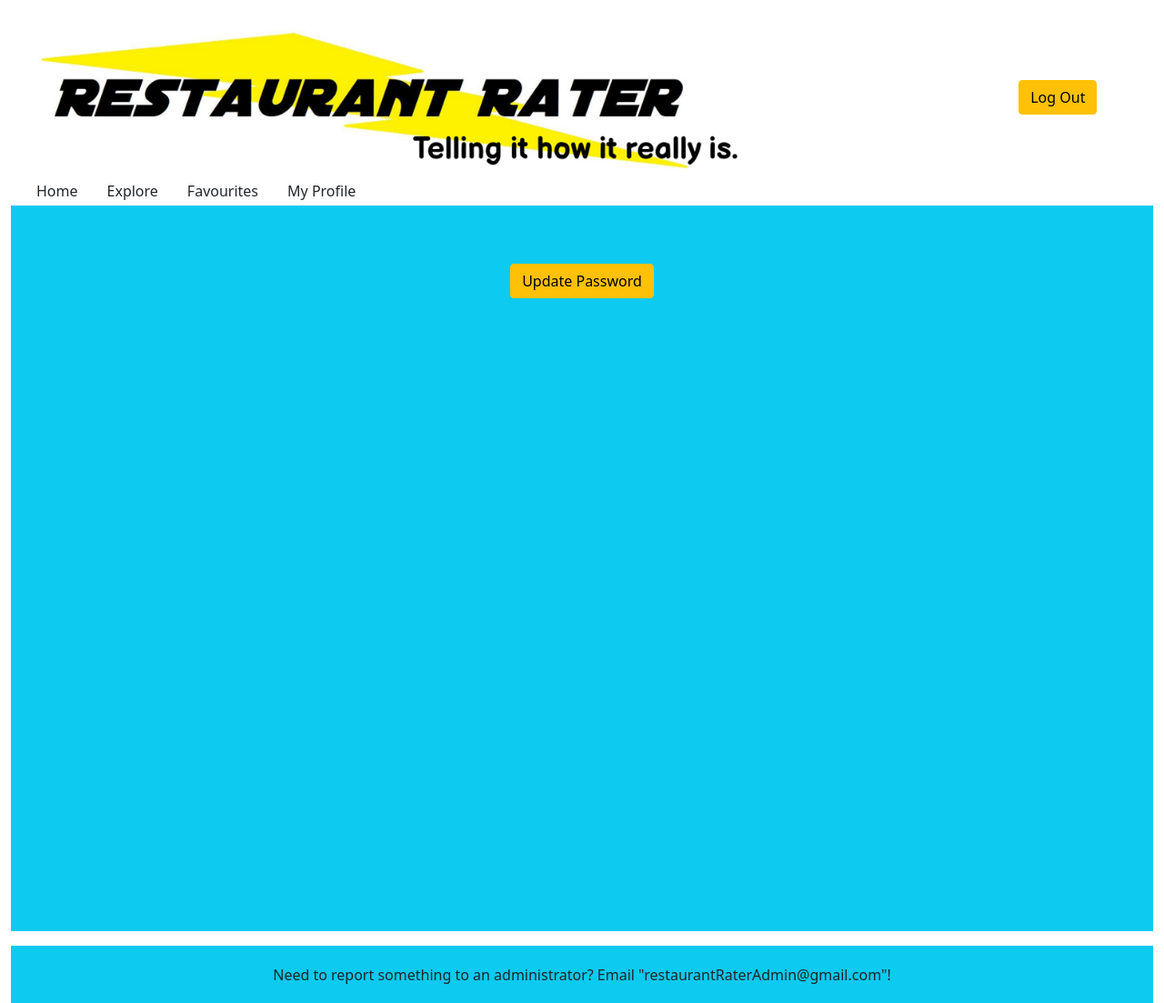
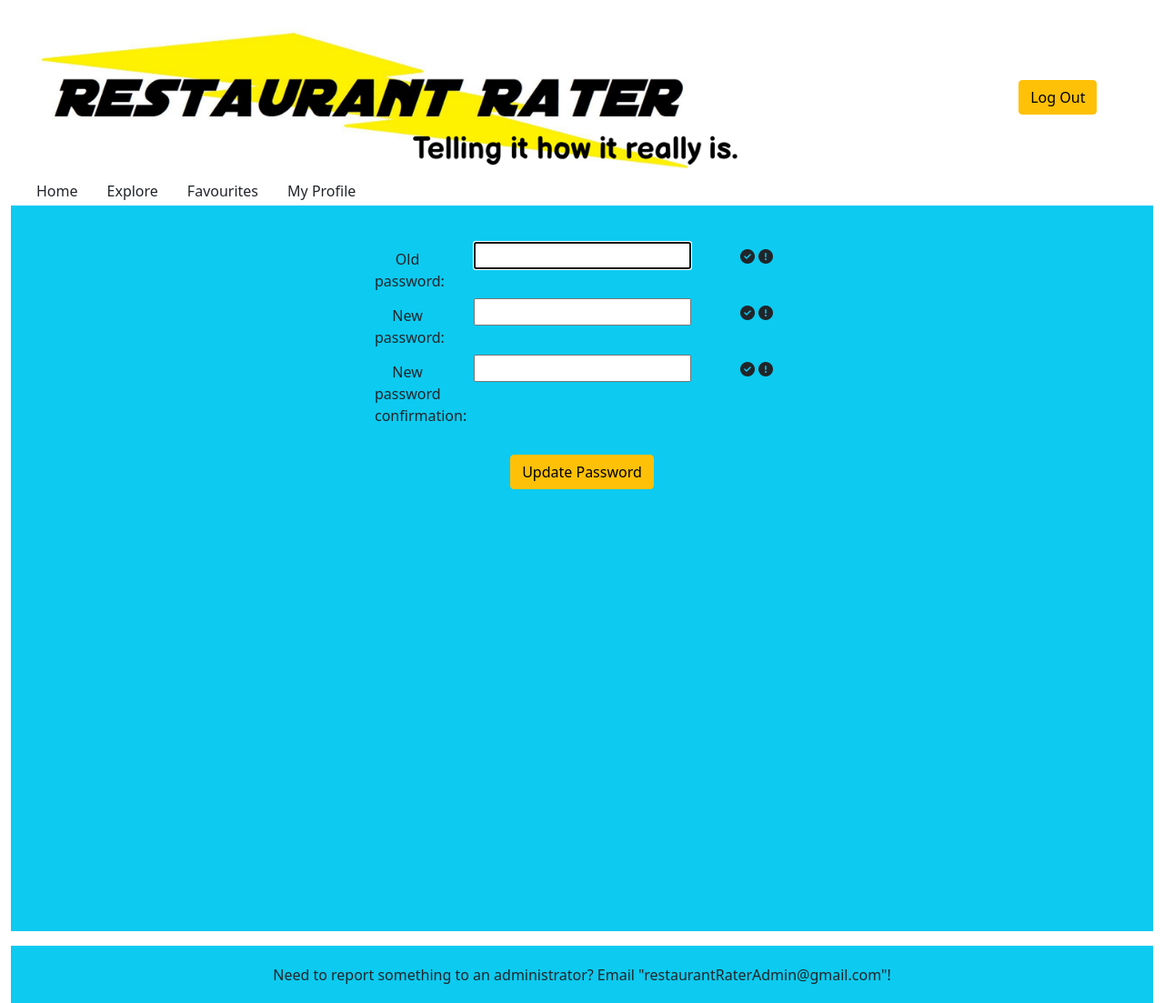
Before and after one commit to DanielVenter/RestaurantRater, a Django app: page /restaurantrater/profile/change-password/ in a window 1280 px wide. Shown: the top 1103 px of the page at 91% size. Run offline with Django 4.2, Linux system fonts and the light colour scheme; the visitor is signed in with stand-in values (Sample User, id 1); some libraries are stand-ins or nearby versions.

Commit message:
Change Password form now works!

```diff
--- a/RestaurantRaterApp/views.py
+++ b/RestaurantRaterApp/views.py
@@ -226,19 +226,18 @@ def edit_profile(request):
 
 @login_required(login_url='RestaurantRaterApp:login')
 def change_password(request):
+    invalid = False
     if request.method == 'POST':
-        password_form = PasswordChangeForm(data=request.POST, user=request.user)
-
+        password_form = PasswordChangeForm(request.user, request.POST)
         if password_form.is_valid():
-            password_form.save()
-            update_session_auth_hash(request, password_form.user)
-            return redirect('restaurantraterapp/profile')
+            user = password_form.save()
+            update_session_auth_hash(request, user)
+            return redirect(reverse('RestaurantRaterApp:profile'))
 
         else:
-
-            return redirect('RestaurantRaterApp/change_password')
+            invalid = True
     else:
-        password_form = PasswordChangeForm(user=request.user)
+        password_form = PasswordChangeForm(request.user)
 
     context_dict = {'password_form': password_form}
     return render(request, 'RestaurantRaterApp/change_password.html', context_dict)
--- a/templates/RestaurantRaterApp/change_password.html
+++ b/templates/RestaurantRaterApp/change_password.html
@@ -10,7 +10,7 @@
         <div class="row p-3 text-center nospace">
             <form id="PasswordChangeForm" method="post" action="{% url 'RestaurantRaterApp:change_password' %}" enctype="multipart/form-data">
                 {% csrf_token %}
-                {% include 'RestaurantRaterApp/form_col.html' with form=ChangePasswordForm %}
+                {% include 'RestaurantRaterApp/form_col.html' with form=password_form %}
                 <div class="form-group d-grid gap-2 d-md-flex justify-content-md-around mt-4">
                     <input type="submit" class="btn btn-warning" name="submit" value="Update Password" />
                 </div>
```
